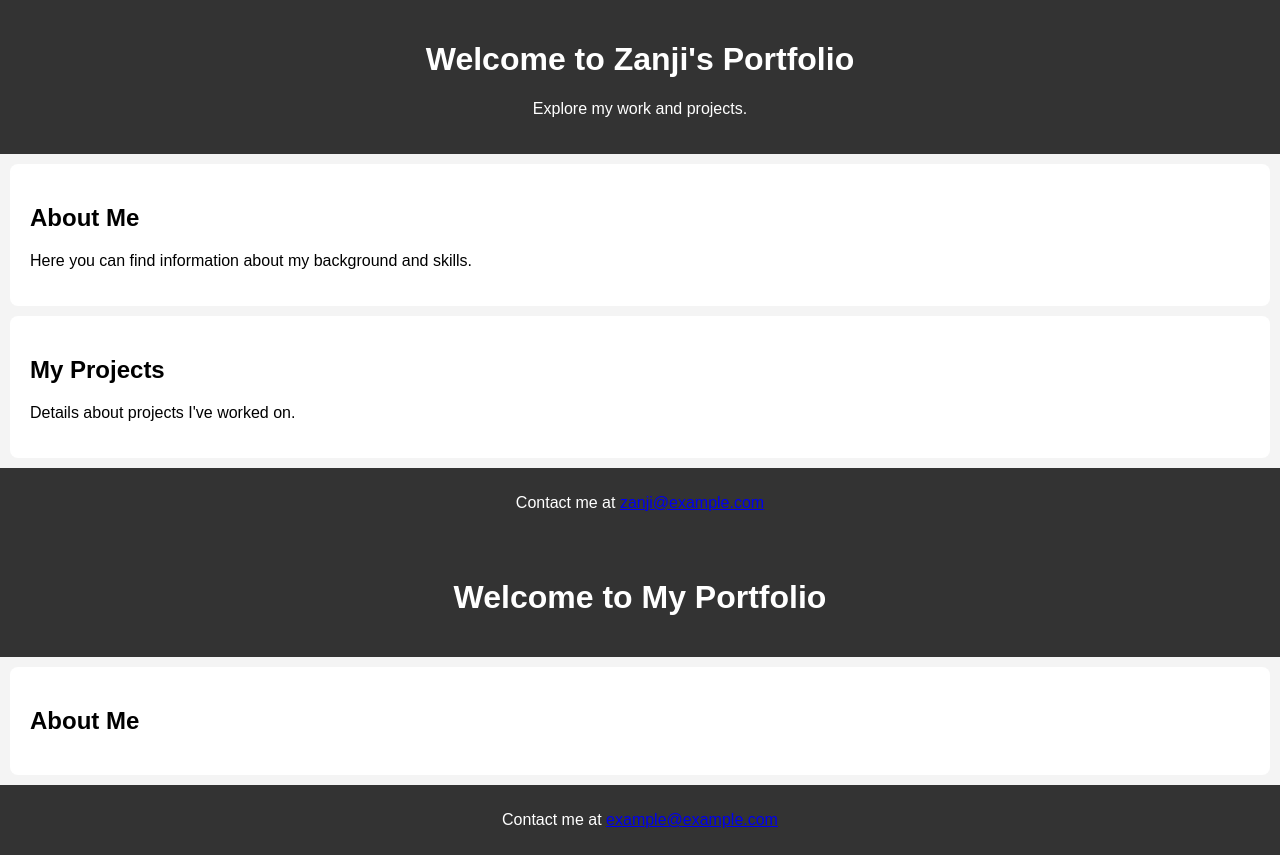
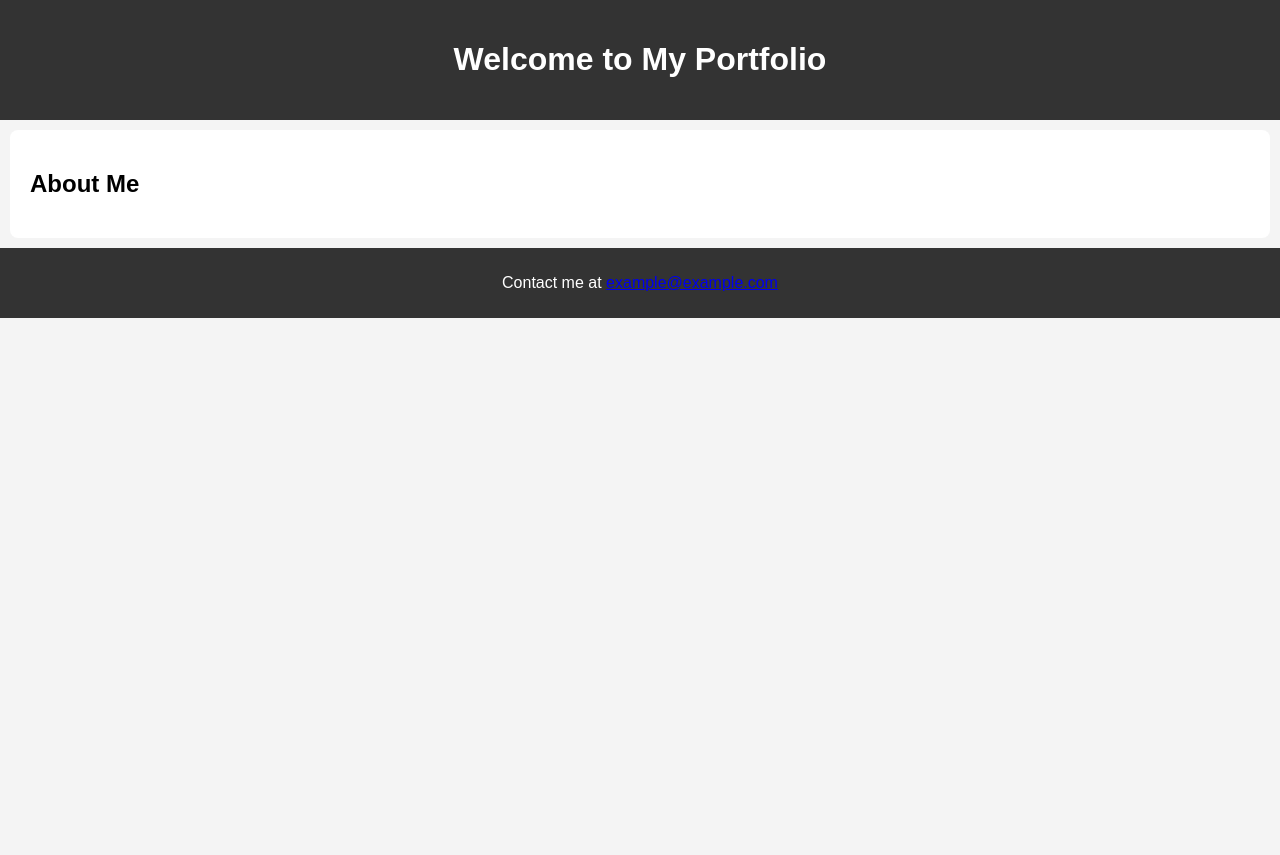
Before and after one commit to zanji-malqian/portfolio, a plain HTML site: page index.html in a window 1280 px wide. After the commit the page ends 800 px from the top, so only its background shows below. Drawn offline with Linux system fonts and the light colour scheme.

Commit message:
Update index.html

```diff
--- a/index.html
+++ b/index.html
@@ -1,30 +1,3 @@
-<!DOCTYPE html>
-<html lang="en">
-<head>
-    <meta charset="UTF-8">
-    <meta name="viewport" content="width=device-width, initial-scale=1.0">
-    <title>Zanji's Portfolio</title>
-    <link rel="stylesheet" href="styles.css">
-</head>
-<body>
-    <header>
-        <h1>Welcome to Zanji's Portfolio</h1>
-        <p>Explore my work and projects.</p>
-    </header>
-    <section id="about">
-        <h2>About Me</h2>
-        <p>Here you can find information about my background and skills.</p>
-    </section>
-    <section id="projects">
-        <h2>My Projects</h2>
-        <p>Details about projects I've worked on.</p>
-    </section>
-    <footer>
-        <p>Contact me at <a href="mailto:zanji@example.com">zanji@example.com</a></p>
-    </footer>
-</body>
-</html>
-
 <!DOCTYPE html>
 <html lang="en">
 <head>
@@ -42,7 +15,7 @@
         <h2>About Me</h2>
     </section>
     <footer>
-        <p>Contact me at <a href="mailto:example@example.com">example@example.com</a></p>
+        <p>Contact me at <a href="mailto:zanjimalqian08@gmail.com">example@example.com</a></p>
     </footer>
 </body>
 </html>
```
